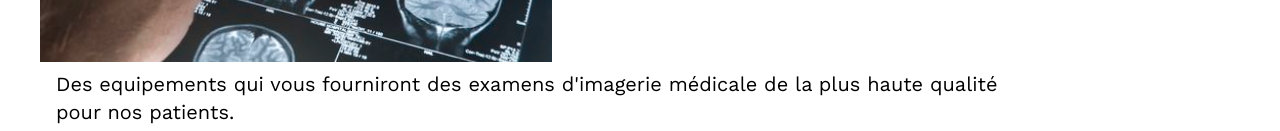
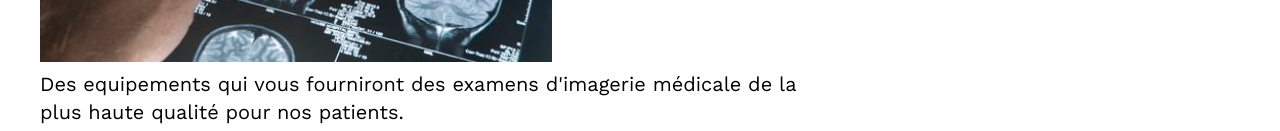
Before and after one commit to HonoTSHIBANGU/appClinic, a React (Vite) app: page /apropos in a window 1280 px wide. Shown: the part 695-826 px from the top of the page. Built offline with nearby package versions, Linux system fonts and the light colour scheme.

Commit message:
contenu page about3

```diff
--- a/src/menuDeNavigation/Accueil/About.jsx
+++ b/src/menuDeNavigation/Accueil/About.jsx
@@ -18,11 +18,9 @@ function About() {
         une expérience d'achat unique et des produits de qualité.
       </p>
       <img className="h-80 w-[40%]  mx-10  object-cover" src={examen} alt="" />
-      <p className="my-2 mx-14 text-xl">
+      <p className="my-2 mx-10 text-xl">
         Des equipements qui vous fourniront des examens d'imagerie médicale de
-        la plus haute qualité
-        <br />
-        pour nos patients.
+        la <br /> plus haute qualité pour nos patients.
       </p>
     </div>
   );
```
